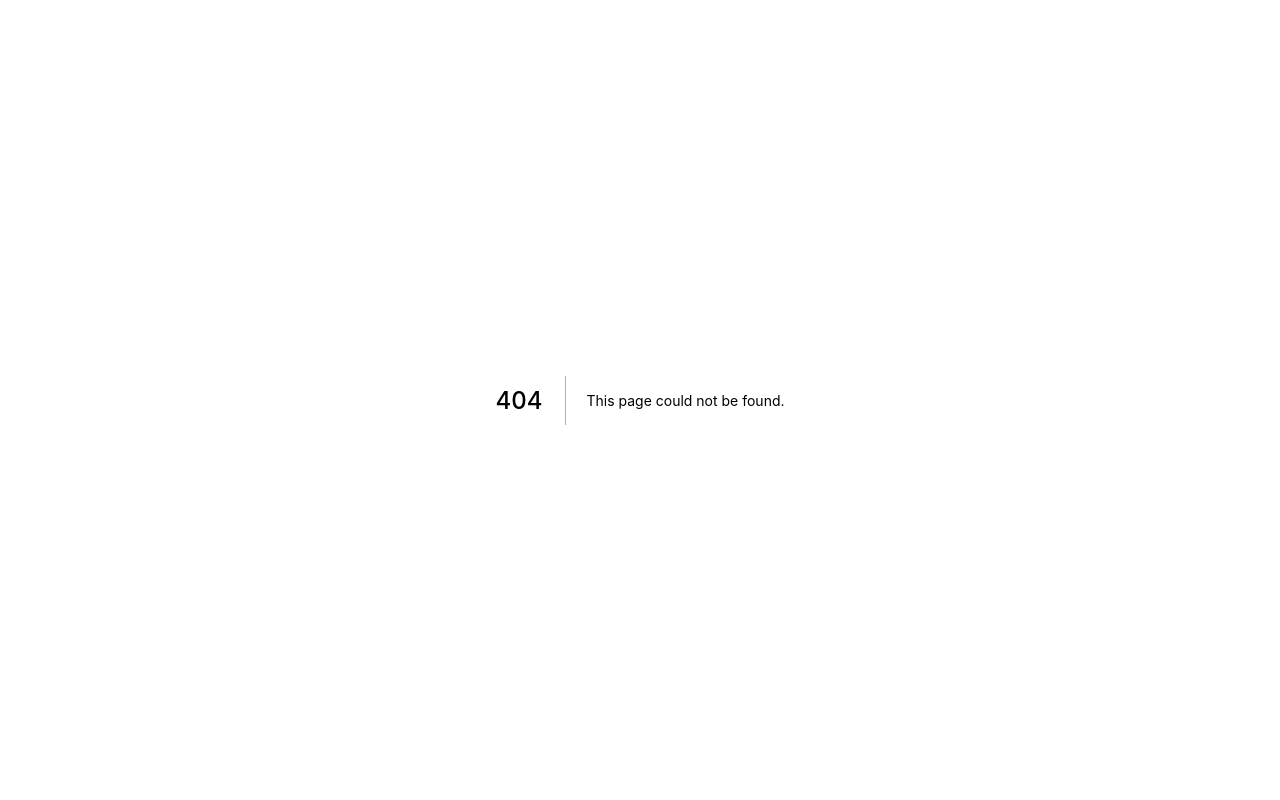
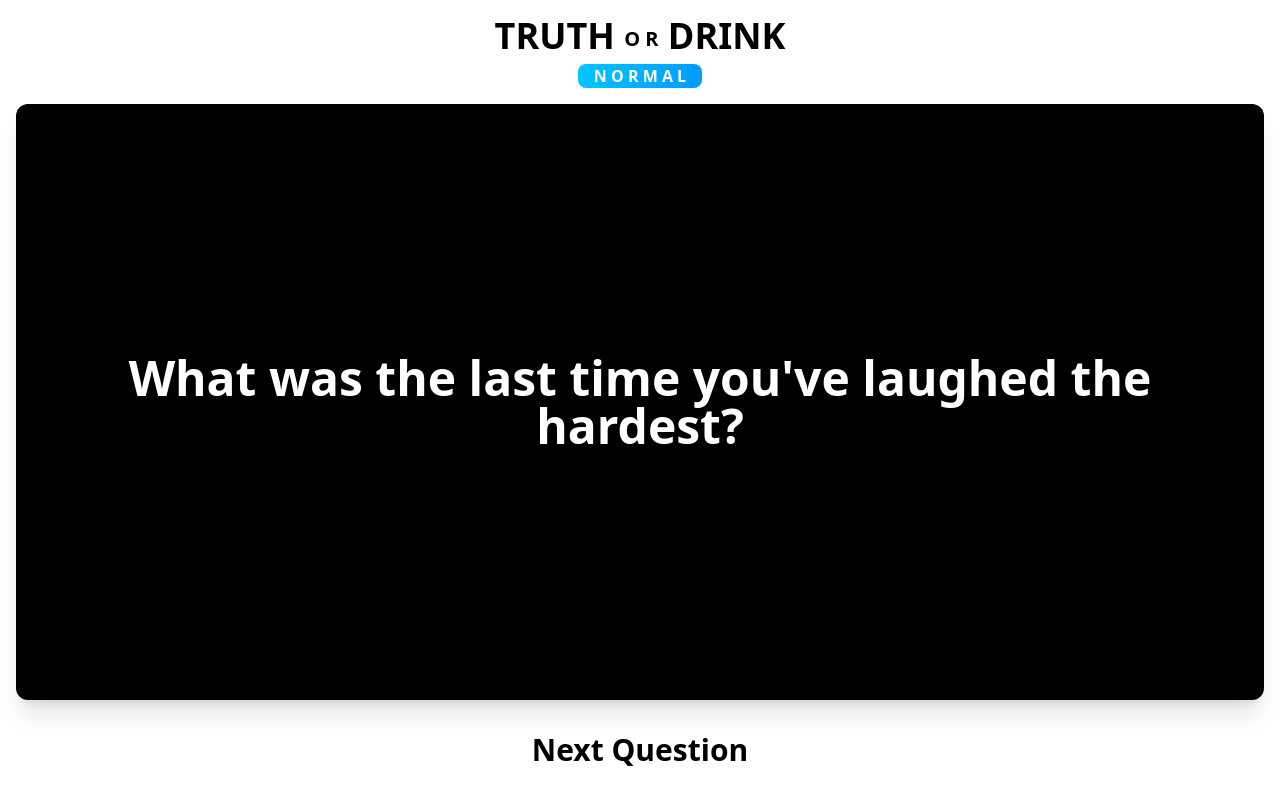
Before and after one commit to Pavlo1994/Truth-drink-React-, a Next.js app: page /game in a window 1280 px wide. Before the commit this address had no page. Built offline with nearby package versions, Linux system fonts and the light colour scheme.

Commit message:
added game page

```diff
--- /dev/null
+++ b/pages/game.tsx
@@ -0,0 +1,74 @@
+import type { NextPage } from 'next'
+import Head from 'next/head'
+import { useRouter } from "next/router";
+import React, { useState, useEffect } from 'react';
+import Link from 'next/link';
+
+const Game: NextPage = () => {
+  const router = useRouter();
+  var mode = 'normal';
+
+  if (router.query.mode) {
+    mode = String(router.query.mode);
+  }
+
+  useEffect(() => {
+    if(!router.isReady) return;
+  }, [router.isReady])
+
+  const funny = ["What's the most embarrassing thing you've ever done?", "Have you ever broken the law? If so, why?", "What is your biggest pet peeve?", "What's the worst date you've been on?", "What's the best date you've been on?", "What is your favorite movie that you secretly know is actually terrible?", "What was the last time you've laughed the hardest?", "What's the most childish thing you still do?", "What is the most gross thing you have done today?", "What was your best moment in life so far?", "Who has the best sense of humor in this room?", "What's the most embarrassing music you listen to?", "What is the weirdest trend you've ever participated in?", "What's the last thing you Googled?", "What's the most adventurous thing you've ever done?", "Who's the last person you searched on Instagram?", "What's the drunkest you've ever been?", "Do you ever talk to yourself in the mirror?", "What is the weirdest thing you've ever bought?"]
+  const random = Math.floor(Math.random() * funny.length);
+  const [question, setQuestion] = useState(funny[random]);
+
+  var gradient = ''
+
+  if (mode == 'normal') {
+    gradient = 'bg-gradient-to-r from-[#00C5FF] to-[#009BFF]';
+  } else if (mode == 'party') {
+    gradient = 'bg-gradient-to-r from-[#FFC300] to-[#FF8900]';
+  } else if (mode == 'dirty') {
+    gradient = 'bg-gradient-to-r from-[#FF006D] to-[#FC0023]';
+  } else if (mode == 'intimate') {
+    gradient = 'bg-gradient-to-r from-[#EA00C3] to-[#BE00FF]';
+  } else if (mode == 'mix') {
+    gradient = 'bg-black';
+  }
+
+  return (
+    <div>
+      <Head>
+        <title>Truth or Drink</title>
+        <link rel="icon" href="/favicon.ico" />
+      </Head>
+      <div className="flex flex-col h-screen">
+
+      <Link href='/'>
+        <div>
+          <div className="text-4xl text-header font-semibold mx-auto text-center align-middle pt-4 pb-2">
+            TRUTH <span className="text-xl align-middle">O R</span> DRINK
+          </div>
+
+          <div className={[gradient, "rounded-lg text-center text-white font-bold max-w-fit px-4 m-auto"].join(" ")}>
+              {mode.toUpperCase().split('').join(' ')}
+          </div>
+        </div>
+      </Link>
+
+        <div className="p-4 flex flex-grow ">
+          <div className="flex items-center justify-center text-5xl text-white text-header font-semibold text-center bg-black rounded-xl shadow-xl p-4">
+            {question}
+          </div>
+        </div>
+
+        <div
+          onClick={() => setQuestion(funny[Math.floor(Math.random() * funny.length)])}
+          className="flex items-center justify-center text-3xl font-bold text-center rounded-xl mx-20 mb-4 py-4"
+        >
+          Next Question
+        </div>
+      </div>
+    </div>
+  )
+}
+
+export default Game
--- a/pages/index.tsx
+++ b/pages/index.tsx
@@ -1,5 +1,6 @@
 import type { NextPage } from 'next'
 import Head from 'next/head'
+import Link from 'next/link'
 
 const Home: NextPage = () => {
   return (
@@ -26,38 +27,48 @@ const Home: NextPage = () => {
           </div>
 
           <div className="grid grid-cols-2 gap-4">
-            <div className="text-white font-bold text-xl rounded-xl p-4 shadow-xl w-full flex-1 mx-auto text-center bg-gradient-to-r from-[#00C5FF] to-[#009BFF]">
+            <Link href='/game?mode=normal'>
+              <div className="cursor-pointer text-white font-bold text-xl rounded-xl p-4 shadow-xl w-full flex-1 mx-auto text-center bg-gradient-to-r from-[#00C5FF] to-[#009BFF]">
                 Normal
               </div>
-            <div className="text-white font-bold text-xl border-black rounded-xl p-4 shadow-md w-full flex-1 mx-auto text-center bg-gradient-to-r from-[#FFC300] to-[#FF8900]">
+            </Link>
+            <Link href='/game?mode=party'>
+              <div className="cursor-pointer text-white font-bold text-xl border-black rounded-xl p-4 shadow-md w-full flex-1 mx-auto text-center bg-gradient-to-r from-[#FFC300] to-[#FF8900]">
                 Party
               </div>
+            </Link>
           </div>
 
           <br/>
 
           <div className="grid grid-cols-2 gap-4">
-            <div className="text-white font-bold text-xl border-black rounded-xl p-4 shadow-md w-full flex-1 mx-auto text-center bg-gradient-to-r from-[#FF006D] to-[#FC0023]">
+            <Link href='/game?mode=dirty'>
+              <div className="cursor-pointer text-white font-bold text-xl border-black rounded-xl p-4 shadow-md w-full flex-1 mx-auto text-center bg-gradient-to-r from-[#FF006D] to-[#FC0023]">
                 Dirty
               </div>
-            <div className="text-white font-bold text-xl border-black rounded-xl p-4 shadow-md w-full flex-1 mx-auto text-center bg-gradient-to-r from-[#EA00C3] to-[#BE00FF]">
+            </Link>
+            <Link href='/game?mode=intimate'>
+              <div className="cursor-pointer text-white font-bold text-xl border-black rounded-xl p-4 shadow-md w-full flex-1 mx-auto text-center bg-gradient-to-r from-[#EA00C3] to-[#BE00FF]">
                 Intimate
               </div>
+            </Link>
           </div>
 
           <br/>
 
-          <div className="text-white font-bold text-xl border-black rounded-xl p-4 shadow-md w-full flex-1 mx-auto text-center bg-black">
-            M I X &nbsp; M O D E S
+          <Link href='/game?mode=mix'>
+            <div className="cursor-pointer text-white font-bold text-xl border-black rounded-xl p-4 shadow-md w-full flex-1 mx-auto text-center bg-black">
+              Mix Modes
             </div>
+          </Link>
 
         </div>
       </div>
-      <footer className="bg-gray-100 text-center lg:text-left">
+      {/* <footer className="bg-gray-100 text-center lg:text-left">
         <div className="text-center text-gray-700 p-4">
           © 2022 <a className="text-gray-800" href="https://aravindnatch.me/">Aravind Natchiappan</a>
         </div>
-      </footer>
+      </footer> */}
     </div>
   )
 }
--- a/tsconfig.json
+++ b/tsconfig.json
@@ -15,6 +15,6 @@
     "jsx": "preserve",
     "incremental": true
   },
-  "include": ["next-env.d.ts", "**/*.ts", "**/*.tsx"],
+  "include": ["next-env.d.ts", "**/*.ts", "**/*.tsx", "pages/game.tsx"],
   "exclude": ["node_modules"]
 }
```
Lines whose indentation alone changed are shown as unchanged.
